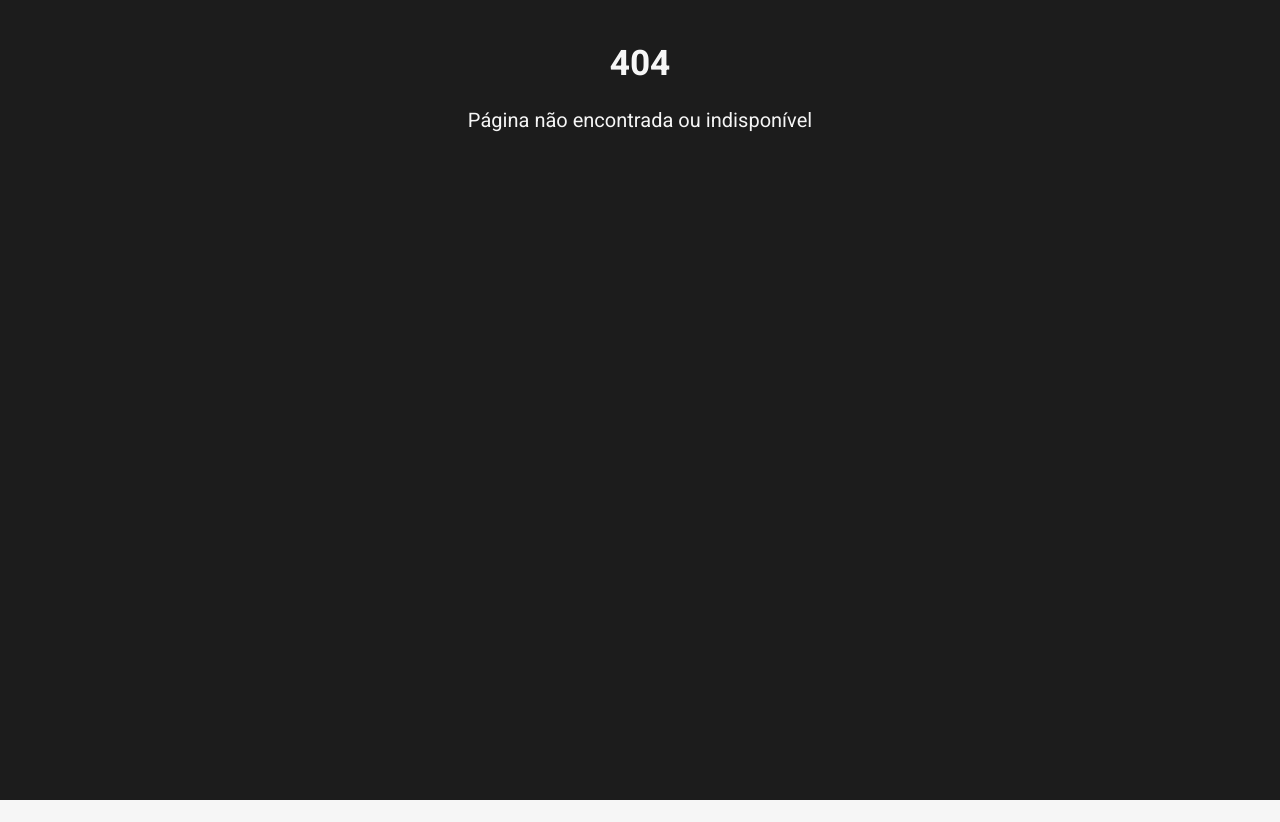
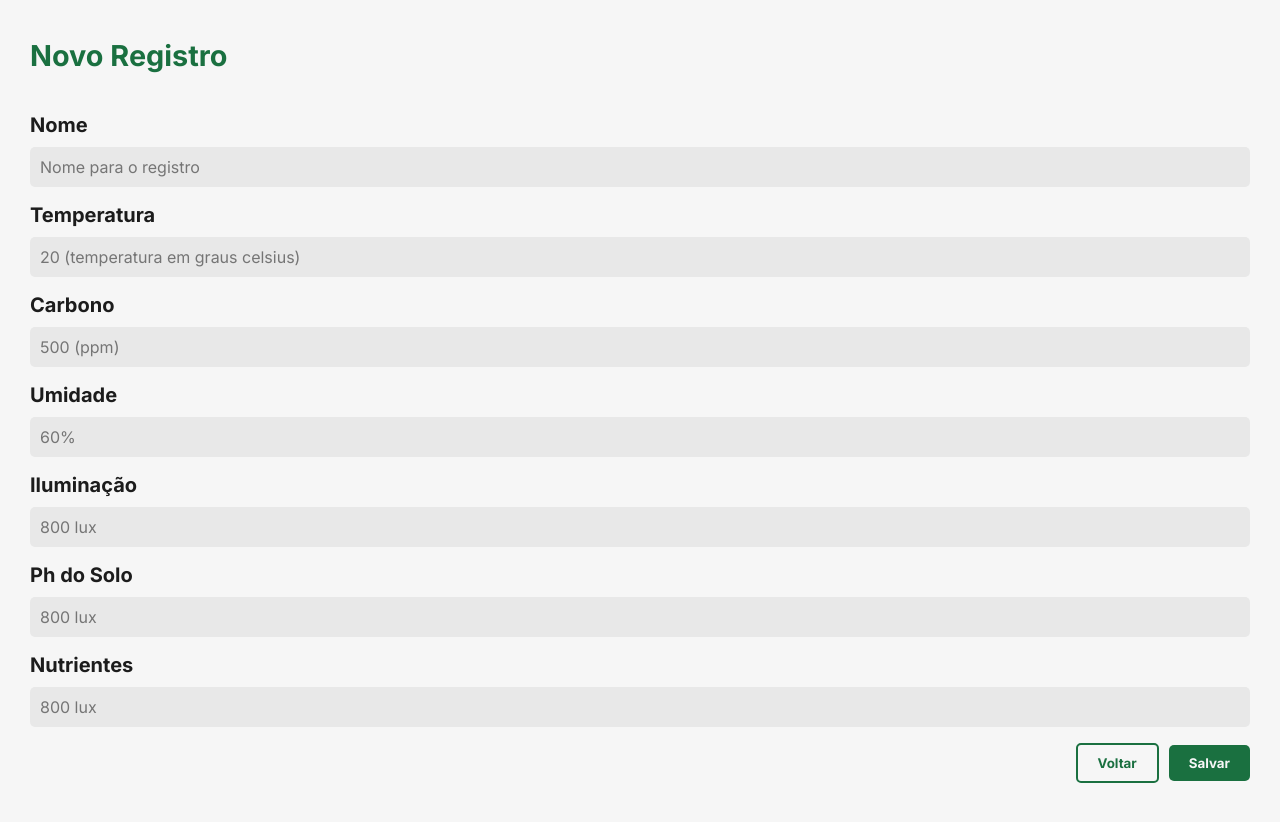
Before and after one commit to Coopavel-AgroDigital/agro-digital-front, a Next.js app: page /ambiencia in a window 1280 px wide. Before the commit this address had no page. Before the commit the page ends 800 px from the top, so only its background shows below. Built offline with nearby package versions, Linux system fonts and the light colour scheme.

Commit message:
feat: ambiencia page

```diff
--- /dev/null
+++ b/src/pages/ambiencia.tsx
@@ -0,0 +1,5 @@
+import { AmbienciaTemplate } from '@/templates/Ambiencia'
+
+export default function Ambiencia() {
+  return <AmbienciaTemplate />
+}
```
